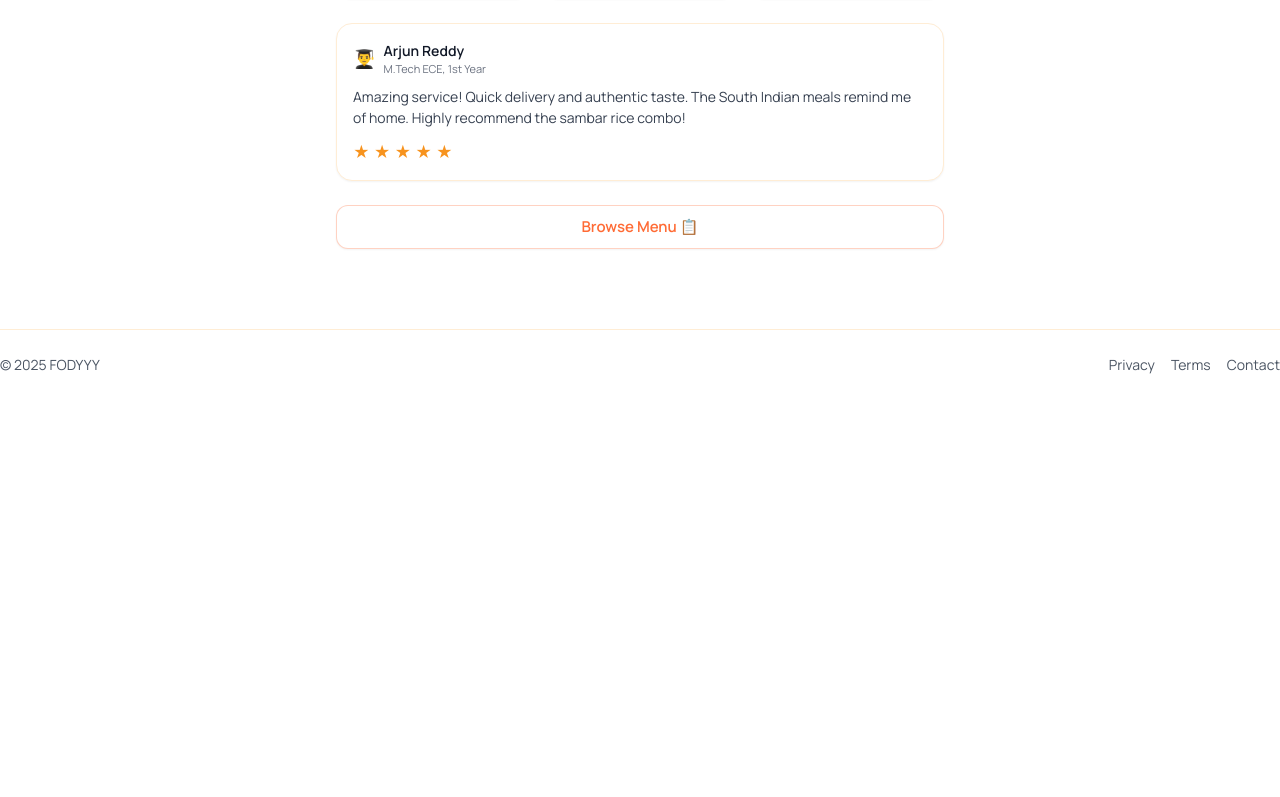
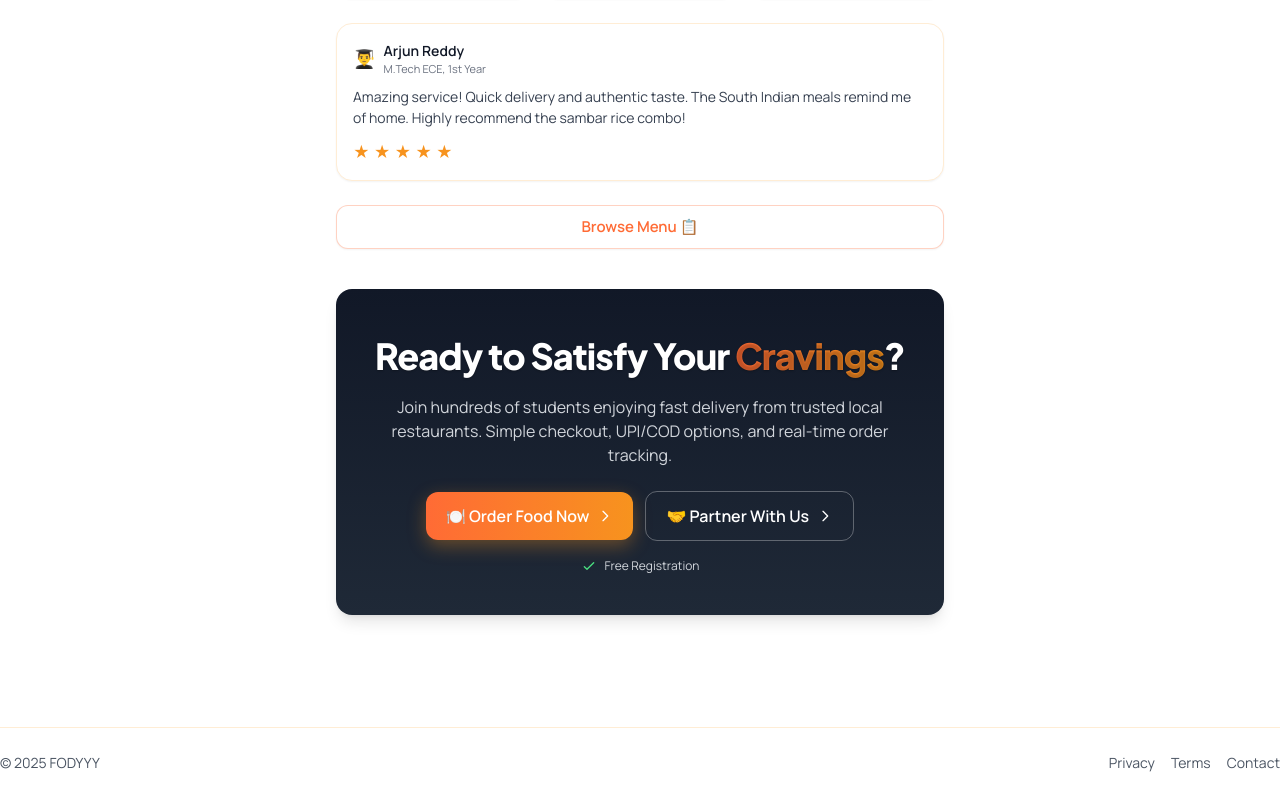
Before and after one commit to Rohan-R45/FODYYY_1, a React (Vite) app in the folder fodyyy-frontend/: page / in a window 1280 px wide. Shown: the part 818-1615 px from the top of the page. Before the commit the page ends 1217 px from the top, so only its background shows below. Built offline with nearby package versions, Linux system fonts and the light colour scheme.

Commit message:
Update Home page with improved hero and final CTA section

```diff
--- a/fodyyy-frontend/src/pages/Home.jsx
+++ b/fodyyy-frontend/src/pages/Home.jsx
@@ -227,6 +227,58 @@ const Home = () => {
             Browse Menu 📋
           </Link>
         </section>
+
+        {/* Final CTA Section - placed right above the footer */}
+        <section className="mt-10 mb-8 animate-fade-in">
+          <div className="relative overflow-hidden rounded-2xl bg-gradient-to-b from-[#111827] to-[#1F2937] text-white shadow-lg">
+            <div className="px-5 py-8 sm:px-8 sm:py-10 text-center">
+              <h2
+                className="text-3xl sm:text-4xl font-extrabold tracking-tight"
+                style={{ textShadow: '0 1px 2px rgba(0,0,0,0.25)' }}
+              >
+                Ready to Satisfy Your <span className="bg-gradient-to-r from-[#FF6B35] to-[#F7931E] bg-clip-text text-transparent">Cravings</span>?
+              </h2>
+              <p className="mt-3 text-sm sm:text-base text-gray-300 max-w-2xl mx-auto">
+                Join hundreds of students enjoying fast delivery from trusted local restaurants. Simple checkout, UPI/COD options, and real-time order tracking.
+              </p>
+
+              {/* Buttons */}
+              <div className="mt-6 flex flex-col sm:flex-row items-center justify-center gap-3">
+                <Link
+                  to="/register?role=student"
+                  className="group inline-flex items-center justify-center gap-2 rounded-xl px-5 py-3 text-base font-semibold text-white bg-gradient-to-r from-[#FF6B35] to-[#F7931E] shadow-[0_6px_18px_rgba(247,147,30,0.35)] focus-ring"
+                >
+                  <span className="inline-flex items-center gap-2">
+                    🍽️ Order Food Now
+                  </span>
+                  <svg className="w-4 h-4 transition-transform duration-200 group-hover:translate-x-1" fill="none" stroke="currentColor" viewBox="0 0 24 24">
+                    <path strokeLinecap="round" strokeLinejoin="round" strokeWidth="2" d="M9 5l7 7-7 7" />
+                  </svg>
+                </Link>
+
+                <Link
+                  to="/register?role=restaurant"
+                  className="group inline-flex items-center justify-center gap-2 rounded-xl px-5 py-3 text-base font-semibold text-white border border-white/30 bg-transparent hover:bg-white/10 focus-ring"
+                >
+                  <span className="inline-flex items-center gap-2">
+                    🤝 Partner With Us
+                  </span>
+                  <svg className="w-4 h-4 transition-transform duration-200 group-hover:translate-x-1" fill="none" stroke="currentColor" viewBox="0 0 24 24">
+                    <path strokeLinecap="round" strokeLinejoin="round" strokeWidth="2" d="M9 5l7 7-7 7" />
+                  </svg>
+                </Link>
+              </div>
+
+              {/* Trust badge */}
+              <div className="mt-4 flex items-center justify-center gap-2 text-xs text-gray-300">
+                <svg className="w-4 h-4 text-green-400" fill="none" stroke="currentColor" viewBox="0 0 24 24">
+                  <path strokeLinecap="round" strokeLinejoin="round" strokeWidth="2" d="M5 13l4 4L19 7" />
+                </svg>
+                <span>Free Registration</span>
+              </div>
+            </div>
+          </div>
+        </section>
       </main>
     </div>
   );
```
